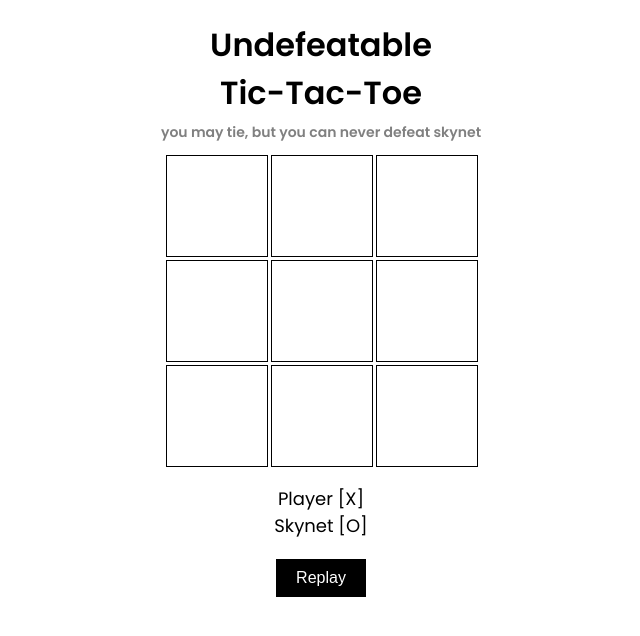
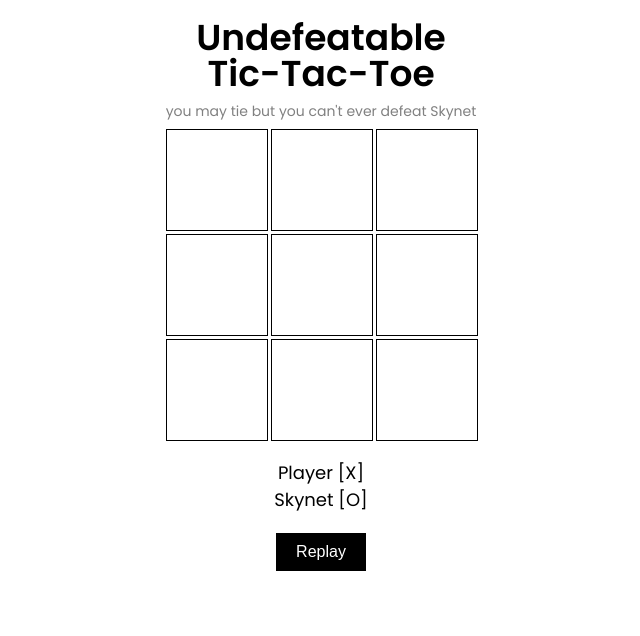
Before and after one commit to shubudubu/undefeatable-tic-tac-toe, a plain HTML site: page index.html in a window 1280 px wide. Shown: the whole page, without its empty margins (319-959 px from the left). Drawn offline with Linux system fonts and the light colour scheme.

Commit message:
Update index.html

```diff
--- a/index.html
+++ b/index.html
@@ -13,12 +13,17 @@
             margin: 20px;
         }
         h1 {
-            margin-bottom: 5px;
+            margin: 0;
+            font-size: 36px;
+            line-height: 1;
+            font-weight: bold;
         }
         h2 {
+            margin: 1;
             font-size: 14px;
             color: gray;
-            margin-top: 0;
+            line-height: 1;
+            font-weight: normal;
         }
         #board {
             display: grid;
@@ -55,8 +60,9 @@
     </style>
 </head>
 <body>
-    <h1>Undefeatable<br> Tic-Tac-Toe</h1>
-    <h2> you may tie, but you can never defeat skynet</h2>
+    <h1>Undefeatable</h1>
+    <h1>Tic-Tac-Toe</h1>
+    <h2>you may tie but you can't ever defeat Skynet</h2>
     <div id="board"></div>
     <div id="message">Player [X]<br>Skynet [O]</div>
     <button id="replay" onclick="replayGame()">Replay</button>
```
